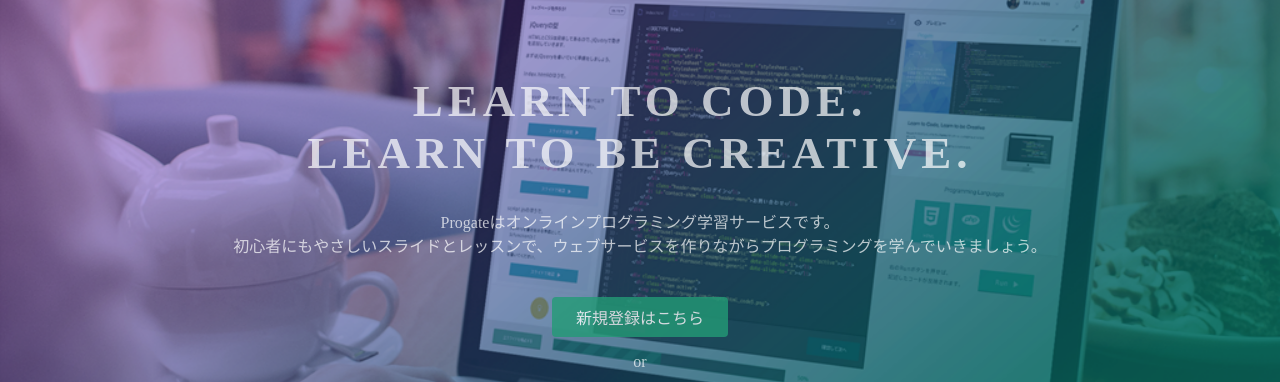
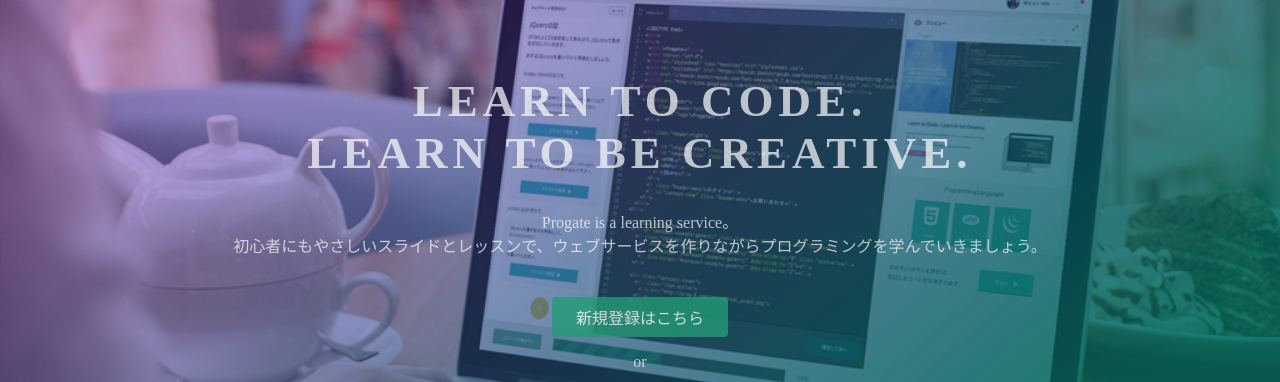
Before and after one commit to TKMS9/TKMS9.github.io, a plain HTML site: page index.html in a window 1280 px wide. Shown: the part 135-517 px from the top of the page. Drawn offline with Linux system fonts and the light colour scheme.

Commit message:
Update index.html

```diff
--- a/index.html
+++ b/index.html
@@ -24,7 +24,7 @@
   <div class="top-wrapper">
     <div class="container">
       <h1>LEARN TO CODE.<br>LEARN TO BE CREATIVE.</h1>
-      <p>Progateはオンラインプログラミング学習サービスです。<br>初心者にもやさしいスライドとレッスンで、ウェブサービスを作りながらプログラミングを学んでいきましょう。</p>
+      <p>Progate is a learning service。<br>初心者にもやさしいスライドとレッスンで、ウェブサービスを作りながらプログラミングを学んでいきましょう。</p>
       <div class="btn-wrapper">
         <a href="#" class="btn signup">新規登録はこちら</a>
         <p>or</p>
```
